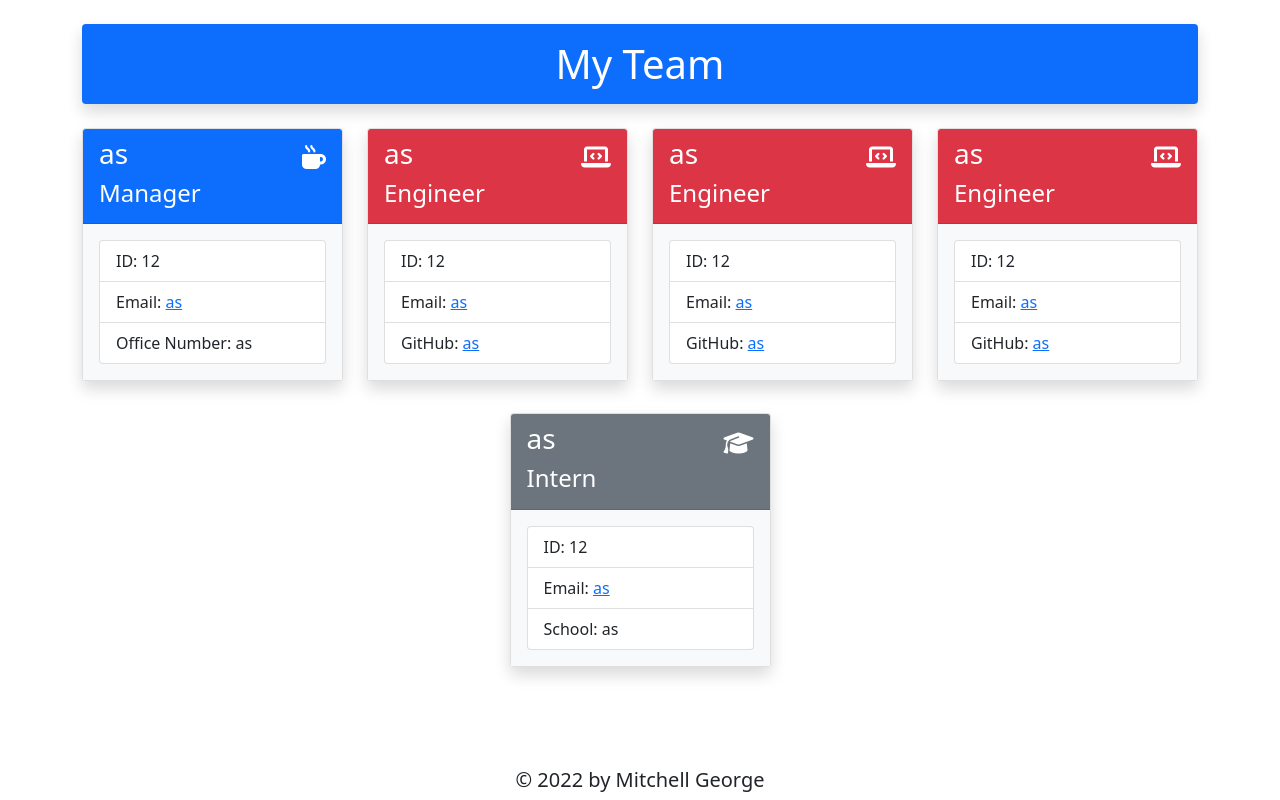
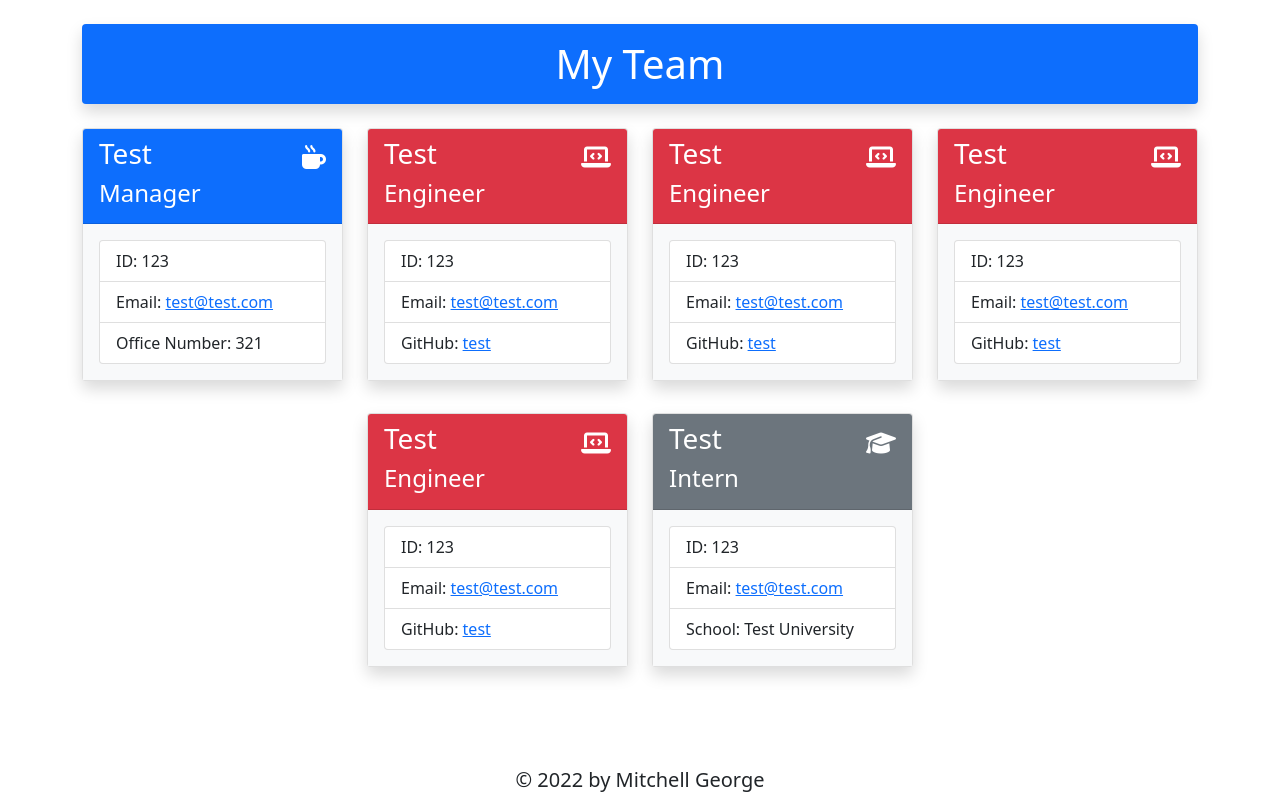
Before and after one commit to mitchgeorge8/team-profile-generator, a website: page dist/index.html in a window 1280 px wide. Drawn offline with nearby package versions, Linux system fonts and the light colour scheme.

Commit message:
Updated README

```diff
--- a/dist/index.html
+++ b/dist/index.html
@@ -22,18 +22,18 @@
             <div class="card my-3 shadow">
               <div class="card-header bg-primary text-white">
                 <div class="d-flex justify-content-between align-items-center">
-                  <h3 class="card-title">as</h3>
+                  <h3 class="card-title">Test</h3>
                   <i class="fa-solid fa-mug-hot fa-xl"></i>
                 </div>
                 <h4 class="card-title">Manager</h4>
               </div>
               <div class="card-body bg-light">
                 <ul class="list-group">
-                  <li class="list-group-item">ID: 12</li>
+                  <li class="list-group-item">ID: 123</li>
                   <li class="list-group-item">Email:
-                    <a href="mailto: as" target="_blank" rel="noopener noreferrer">as</a>
+                    <a href="mailto: test@test.com" target="_blank" rel="noopener noreferrer">test@test.com</a>
                   </li>
-                  <li class="list-group-item">Office Number: as</li>
+                  <li class="list-group-item">Office Number: 321</li>
                 </ul>
               </div>
             </div>
@@ -42,18 +42,18 @@
             <div class="card my-3 shadow">
               <div class="card-header bg-danger text-white">
                 <div class="d-flex justify-content-between align-items-center">
-                  <h3 class="card-title">as</h3>
+                  <h3 class="card-title">Test</h3>
                   <i class="fa-solid fa-laptop-code fa-xl"></i>
                 </div>
                 <h4 class="card-title">Engineer</h4>
               </div>
               <div class="card-body bg-light">
                 <ul class="list-group">
-                  <li class="list-group-item">ID: 12</li>
+                  <li class="list-group-item">ID: 123</li>
                   <li class="list-group-item">Email:
-                    <a href="mailto: as" target="_blank" rel="noopener noreferrer">as</a>
+                    <a href="mailto: test@test.com" target="_blank" rel="noopener noreferrer">test@test.com</a>
                   </li>
-                  <li class="list-group-item">GitHub: <a href="https://github.com/as" target="_blank" rel="noopener noreferrer">as</a></li>
+                  <li class="list-group-item">GitHub: <a href="https://github.com/test" target="_blank" rel="noopener noreferrer">test</a></li>
                 </ul>
               </div>
             </div>
@@ -62,18 +62,18 @@
             <div class="card my-3 shadow">
               <div class="card-header bg-danger text-white">
                 <div class="d-flex justify-content-between align-items-center">
-                  <h3 class="card-title">as</h3>
+                  <h3 class="card-title">Test</h3>
                   <i class="fa-solid fa-laptop-code fa-xl"></i>
                 </div>
                 <h4 class="card-title">Engineer</h4>
               </div>
               <div class="card-body bg-light">
                 <ul class="list-group">
-                  <li class="list-group-item">ID: 12</li>
+                  <li class="list-group-item">ID: 123</li>
                   <li class="list-group-item">Email:
-                    <a href="mailto: as" target="_blank" rel="noopener noreferrer">as</a>
+                    <a href="mailto: test@test.com" target="_blank" rel="noopener noreferrer">test@test.com</a>
                   </li>
-                  <li class="list-group-item">GitHub: <a href="https://github.com/as" target="_blank" rel="noopener noreferrer">as</a></li>
+                  <li class="list-group-item">GitHub: <a href="https://github.com/test" target="_blank" rel="noopener noreferrer">test</a></li>
                 </ul>
               </div>
             </div>
@@ -82,18 +82,38 @@
             <div class="card my-3 shadow">
               <div class="card-header bg-danger text-white">
                 <div class="d-flex justify-content-between align-items-center">
-                  <h3 class="card-title">as</h3>
+                  <h3 class="card-title">Test</h3>
                   <i class="fa-solid fa-laptop-code fa-xl"></i>
                 </div>
                 <h4 class="card-title">Engineer</h4>
               </div>
               <div class="card-body bg-light">
                 <ul class="list-group">
-                  <li class="list-group-item">ID: 12</li>
+                  <li class="list-group-item">ID: 123</li>
                   <li class="list-group-item">Email:
-                    <a href="mailto: as" target="_blank" rel="noopener noreferrer">as</a>
+                    <a href="mailto: test@test.com" target="_blank" rel="noopener noreferrer">test@test.com</a>
                   </li>
-                  <li class="list-group-item">GitHub: <a href="https://github.com/as" target="_blank" rel="noopener noreferrer">as</a></li>
+                  <li class="list-group-item">GitHub: <a href="https://github.com/test" target="_blank" rel="noopener noreferrer">test</a></li>
+                </ul>
+              </div>
+            </div>
+          </div>
+          <div class="col-sm-12 col-md-6 col-lg-4 col-xl-3">
+            <div class="card my-3 shadow">
+              <div class="card-header bg-danger text-white">
+                <div class="d-flex justify-content-between align-items-center">
+                  <h3 class="card-title">Test</h3>
+                  <i class="fa-solid fa-laptop-code fa-xl"></i>
+                </div>
+                <h4 class="card-title">Engineer</h4>
+              </div>
+              <div class="card-body bg-light">
+                <ul class="list-group">
+                  <li class="list-group-item">ID: 123</li>
+                  <li class="list-group-item">Email:
+                    <a href="mailto: test@test.com" target="_blank" rel="noopener noreferrer">test@test.com</a>
+                  </li>
+                  <li class="list-group-item">GitHub: <a href="https://github.com/test" target="_blank" rel="noopener noreferrer">test</a></li>
                 </ul>
               </div>
             </div>
@@ -102,18 +122,18 @@
             <div class="card my-3 shadow">
               <div class="card-header bg-secondary text-white">
                 <div class="d-flex justify-content-between align-items-center">
-                  <h3 class="card-title">as</h3>
+                  <h3 class="card-title">Test</h3>
                   <i class="fa-solid fa-graduation-cap fa-xl"></i>
                 </div>
                 <h4 class="card-title">Intern</h4>
               </div>
               <div class="card-body bg-light">
                 <ul class="list-group">
-                  <li class="list-group-item">ID: 12</li>
+                  <li class="list-group-item">ID: 123</li>
                   <li class="list-group-item">Email:
-                    <a href="mailto: as" target="_blank" rel="noopener noreferrer">as</a>
+                    <a href="mailto: test@test.com" target="_blank" rel="noopener noreferrer">test@test.com</a>
                   </li>
-                  <li class="list-group-item">School: as</li>
+                  <li class="list-group-item">School: Test University</li>
                 </ul>
               </div>
             </div>
```
Also changed, not shown: README.md, src/screenshot.png (added).
